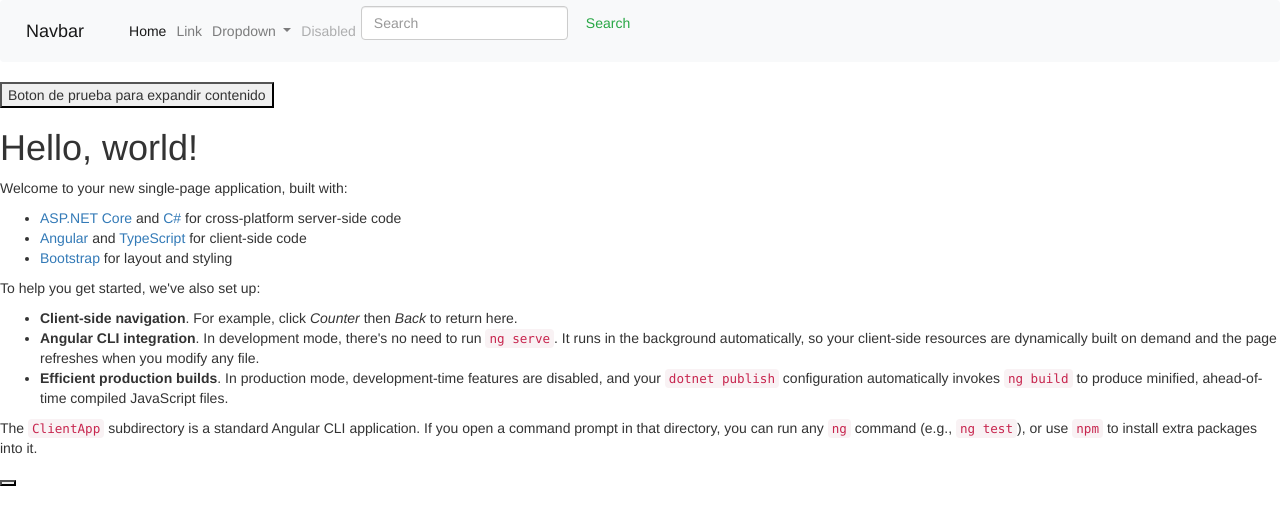
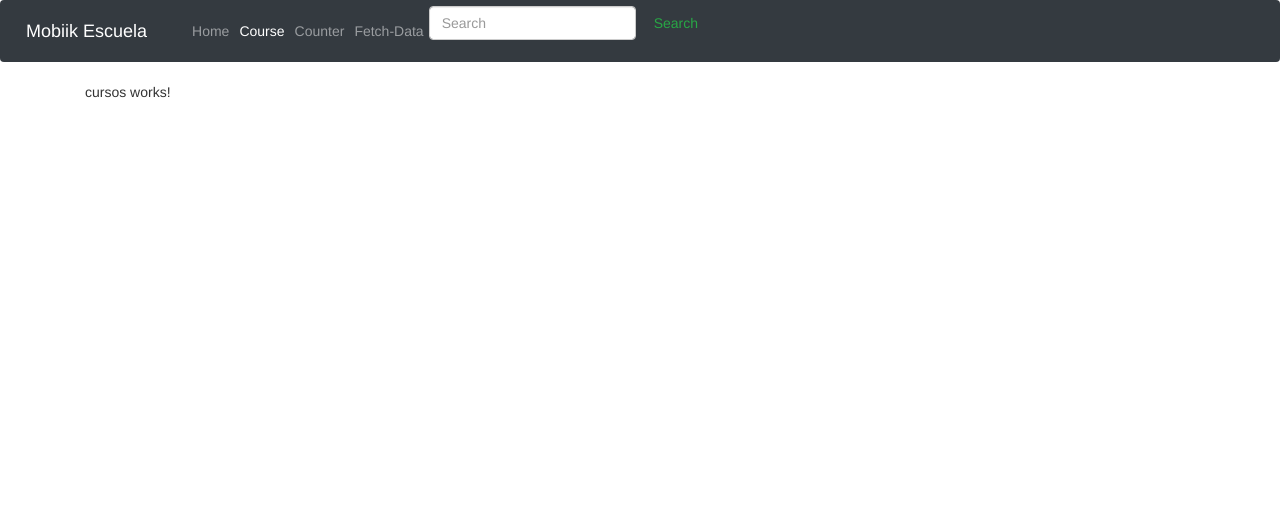
Before and after one commit to seiskari/School-Mobiik, an Angular app in the folder school-mobiik/school-mobiik/ClientApp/: page /course in a window 1280 px wide. Before the commit this address led to /home. Shown: the top 524 px of the page. Built offline with nearby package versions, Linux system fonts and the light colour scheme.

Commit message:
algunas mejoras

```diff
--- a/school-mobiik/school-mobiik/ClientApp/src/app/app.component.html
+++ b/school-mobiik/school-mobiik/ClientApp/src/app/app.component.html
@@ -1,5 +1,6 @@
 
       <app-nav-menu></app-nav-menu>
 
-
-      <router-outlet></router-outlet>
+      <div class="container main-container">
+        <router-outlet></router-outlet>
+      </div>
--- a/school-mobiik/school-mobiik/ClientApp/src/app/app.module.ts
+++ b/school-mobiik/school-mobiik/ClientApp/src/app/app.module.ts
@@ -15,6 +15,7 @@ import { NavMenuComponent } from './components/shared/nav-menu/nav-menu.componen
 import { HomeComponent } from './components/home/home.component';
 import { CounterComponent } from './components/counter/counter.component';
 import { FetchDataComponent } from './components/fetch-data/fetch-data.component';
+import { CursosComponent } from './components/cursos/cursos.component';
 
 @NgModule({
   declarations: [
@@ -22,7 +23,8 @@ import { FetchDataComponent } from './components/fetch-data/fetch-data.component
     NavMenuComponent,
     HomeComponent,
     CounterComponent,
-    FetchDataComponent
+    FetchDataComponent,
+    CursosComponent
 
   ],
   imports: [
--- a/school-mobiik/school-mobiik/ClientApp/src/app/app.routes.ts
+++ b/school-mobiik/school-mobiik/ClientApp/src/app/app.routes.ts
@@ -1,13 +1,16 @@
 import { NgModule } from '@angular/core';
 import { Routes, RouterModule } from '@angular/router';
 import { HomeComponent } from './components/home/home.component';
+import { CursosComponent } from './components/cursos/cursos.component';
 import { CounterComponent } from './components/counter/counter.component';
 import { FetchDataComponent } from './components/fetch-data/fetch-data.component';
 
 const ROUTES: Routes = [
   { path: 'home', component: HomeComponent },
+  { path: 'course', component: CursosComponent },
   { path: 'counter', component: CounterComponent },
   { path: 'fetch-data', component: FetchDataComponent },
+
 
   { path: '**', pathMatch:'full',redirectTo:'home'}
 ];
--- /dev/null
+++ b/school-mobiik/school-mobiik/ClientApp/src/app/components/cursos/cursos.component.html
@@ -0,0 +1,3 @@
+<p>
+  cursos works!
+</p>
--- /dev/null
+++ b/school-mobiik/school-mobiik/ClientApp/src/app/components/cursos/cursos.component.ts
@@ -0,0 +1,15 @@
+import { Component, OnInit } from '@angular/core';
+
+@Component({
+  selector: 'app-cursos',
+  templateUrl: './cursos.component.html',
+  styleUrls: ['./cursos.component.css']
+})
+export class CursosComponent implements OnInit {
+
+  constructor() { }
+
+  ngOnInit() {
+  }
+
+}
--- a/school-mobiik/school-mobiik/ClientApp/src/app/components/shared/nav-menu/nav-menu.component.html
+++ b/school-mobiik/school-mobiik/ClientApp/src/app/components/shared/nav-menu/nav-menu.component.html
@@ -1,35 +1,31 @@
-<nav class="navbar navbar-expand-lg navbar-light bg-light">
-  <a class="navbar-brand" href="#">Navbar</a>
+<nav class="navbar navbar-expand-lg navbar-dark bg-dark">
+  <a class="navbar-brand" href="#">Mobiik Escuela</a>
   <button class="navbar-toggler" type="button" data-toggle="collapse" data-target="#navbarSupportedContent" aria-controls="navbarSupportedContent" aria-expanded="false" aria-label="Toggle navigation">
     <span class="navbar-toggler-icon"></span>
   </button>
 
   <div class="collapse navbar-collapse" id="navbarSupportedContent">
     <ul class="navbar-nav mr-auto">
-      <li class="nav-item active">
-        <a class="nav-link" href="#">Home <span class="sr-only">(current)</span></a>
+      <li class="nav-item" routerLinkActive="active">
+        <a class="nav-link" [routerLink]="['home']">Home</a>
       </li>
-      <li class="nav-item">
-        <a class="nav-link" href="#">Link</a>
+      <li class="nav-item" routerLinkActive="active">
+        <a class="nav-link" [routerLink]="['course']">Course</a>
       </li>
-      <li class="nav-item dropdown">
-        <a class="nav-link dropdown-toggle" href="#" id="navbarDropdown" role="button" data-toggle="dropdown" aria-haspopup="true" aria-expanded="false">
-          Dropdown
-        </a>
-        <div class="dropdown-menu" aria-labelledby="navbarDropdown">
-          <a class="dropdown-item" href="#">Action</a>
-          <a class="dropdown-item" href="#">Another action</a>
-          <div class="dropdown-divider"></div>
-          <a class="dropdown-item" href="#">Something else here</a>
-        </div>
+      <li class="nav-item" routerLinkActive="active">
+        <a class="nav-link" [routerLink]="['counter']">Counter</a>
       </li>
-      <li class="nav-item">
-        <a class="nav-link disabled" href="#">Disabled</a>
+      <li class="nav-item" routerLinkActive="active">
+        <a class="nav-link" [routerLink]="['fetch-data']">Fetch-Data</a>
       </li>
     </ul>
+
+
     <form class="form-inline my-2 my-lg-0">
       <input class="form-control mr-sm-2" type="search" placeholder="Search" aria-label="Search">
       <button class="btn btn-outline-success my-2 my-sm-0" type="submit">Search</button>
     </form>
+
+
   </div>
 </nav>
--- a/school-mobiik/school-mobiik/ClientApp/src/styles.css
+++ b/school-mobiik/school-mobiik/ClientApp/src/styles.css
@@ -1,4 +1,8 @@
 /* You can add global styles to this file, and also import other style files */
+.main-container{
+  margin-top:20px;
+}
+
 .animated {
   -webkit-animation-duration: 1s;
   animation-duration: 1s;
```
Also changed, not shown: school-mobiik/school-mobiik/ClientApp/src/app/components/cursos/cursos.component.css (added), 2 other files (tests, documents, lock files or other folders).
